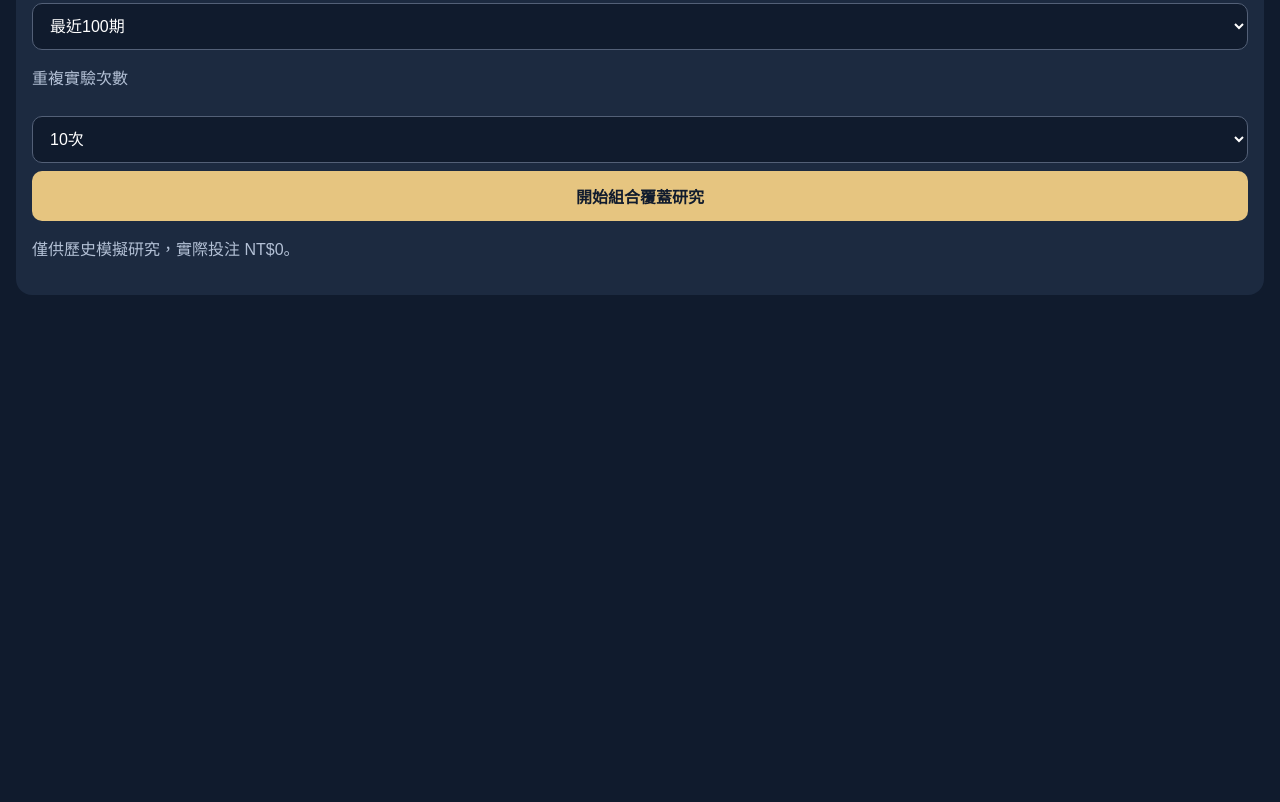
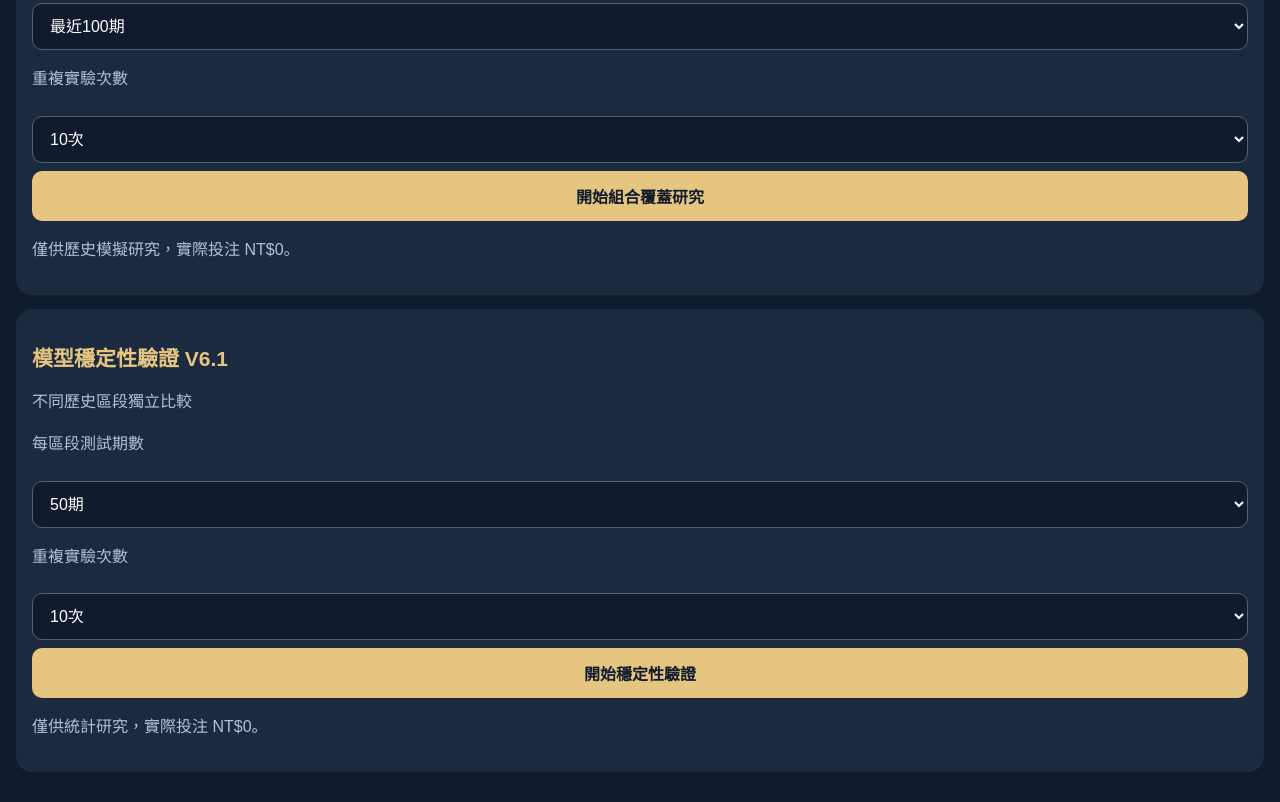
Before and after one commit to candy77416-source/lotto-ai-pro, a plain HTML site: page index.html in a window 1280 px wide. Shown: the part 6306-7108 px from the top of the page. Before the commit the page ends 6631 px from the top, so only its background shows below. Drawn offline with Linux system fonts and the light colour scheme.

Commit message:
Update index.html

```diff
--- a/index.html
+++ b/index.html
@@ -345,5 +345,6 @@ loadData();
  <script src="backtest.js"></script>
  <script src="validation.js"></script>
  <script src="optimization.js"></script>
+ <script src="stability.js"></script>
 </body>
 </html>
```
